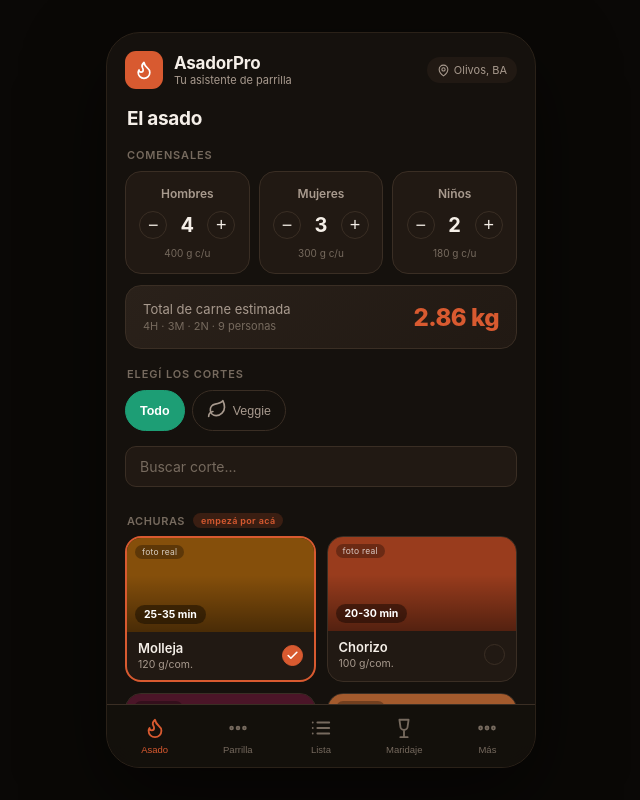
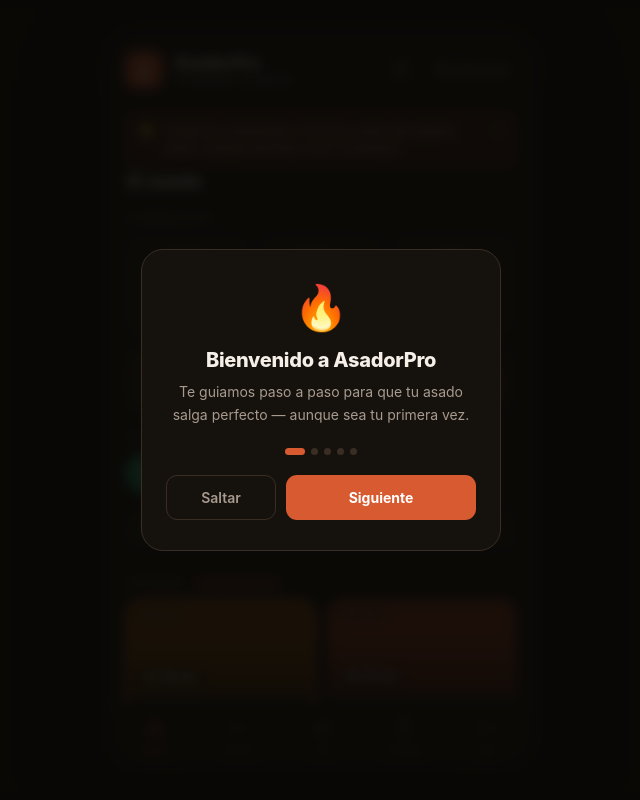
Before and after one commit to alejo-design/AsadorPro, a plain HTML site: page index.html in a window 1280 px wide. Shown: the whole page, without its empty margins (319-959 px from the left). Drawn offline with Linux system fonts and the light colour scheme.

Commit message:
index.html

```diff
--- a/index.html
+++ b/index.html
@@ -204,6 +204,32 @@
   .nav button{flex:1;background:none;border:none;color:var(--faint);cursor:pointer;display:flex;flex-direction:column;align-items:center;gap:3px;font-size:9.5px;font-weight:500;padding:3px 0;}
   .nav button.on{color:var(--fire);}
   .nav button svg{width:22px;height:22px;}
+
+  /* Guía: botón ayuda */
+  .help-btn{width:30px;height:30px;border-radius:50%;border:1px solid var(--line);background:var(--surface);color:var(--muted);display:flex;align-items:center;justify-content:center;cursor:pointer;font-size:15px;font-weight:800;flex-shrink:0;font-family:var(--font);}
+  .help-btn:active{background:var(--surface2);}
+  /* Guía: pista contextual (coach) */
+  .coach{display:flex;align-items:flex-start;gap:9px;background:var(--fire-soft);border:1px solid #5A2E1C;border-radius:var(--radius-sm);padding:10px 12px;margin:6px 0 2px;}
+  .coach .ch-ic{flex-shrink:0;font-size:14px;line-height:1.4;}
+  .coach .ch-tx{font-size:12px;color:#F0C3AD;line-height:1.45;flex:1;}
+  .coach .ch-x{color:var(--faint);cursor:pointer;font-size:13px;flex-shrink:0;background:none;border:none;line-height:1.4;}
+  /* Guía: CTA siguiente paso */
+  .next-cta{display:flex;align-items:center;justify-content:center;gap:8px;width:100%;background:var(--fire);color:#fff;border:none;border-radius:var(--radius-sm);padding:14px;font-size:14px;font-weight:700;cursor:pointer;margin-top:16px;font-family:var(--font);}
+  .next-cta:active{transform:scale(.99);}
+  /* Guía: onboarding */
+  .onboard{position:fixed;inset:0;background:rgba(10,8,6,.88);backdrop-filter:blur(6px);z-index:100;display:flex;align-items:center;justify-content:center;padding:20px;}
+  .onboard.hidden{display:none;}
+  .ob-card{background:var(--bg);border:1px solid var(--line);border-radius:22px;width:100%;max-width:360px;padding:30px 24px;text-align:center;animation:obup .3s ease;}
+  @keyframes obup{from{transform:translateY(30px);opacity:0;}to{transform:none;opacity:1;}}
+  .ob-emoji{font-size:44px;margin-bottom:14px;}
+  .ob-title{font-size:20px;font-weight:800;margin-bottom:9px;letter-spacing:-.3px;}
+  .ob-text{font-size:14px;color:var(--muted);line-height:1.6;margin-bottom:22px;}
+  .ob-dots{display:flex;gap:6px;justify-content:center;margin-bottom:20px;}
+  .ob-dot{width:7px;height:7px;border-radius:50%;background:var(--line);transition:all .2s;}
+  .ob-dot.on{background:var(--fire);width:20px;border-radius:99px;}
+  .ob-btns{display:flex;gap:10px;}
+  .ob-skip{flex:1;background:transparent;border:1px solid var(--line);color:var(--muted);border-radius:var(--radius-sm);padding:13px;font-size:14px;font-weight:600;cursor:pointer;font-family:var(--font);}
+  .ob-next{flex:2;background:var(--fire);border:none;color:#fff;border-radius:var(--radius-sm);padding:13px;font-size:14px;font-weight:700;cursor:pointer;font-family:var(--font);}
 </style>
 </head>
 <body>
@@ -214,10 +240,12 @@
       <div class="brand-name">AsadorPro</div>
       <div class="brand-sub" id="brand-sub">Tu asistente de parrilla</div>
     </div>
+    <button class="help-btn" onclick="openOnboard()" aria-label="Ayuda">?</button>
     <div class="loc" id="loc-pill"></div>
   </div>
 
   <div class="scroll" id="scroll">
+    <div class="coach" id="coach"><span class="ch-ic">💡</span><span class="ch-tx" id="coach-tx"></span><button class="ch-x" onclick="dismissCoach()">✕</button></div>
     <!-- PLANIFICAR -->
     <div class="screen active" id="s-plan">
       <div class="h-row"><h2 id="t-plan">El asado</h2></div>
@@ -240,6 +268,7 @@
       <input class="search" id="csearch" placeholder="Buscar corte..." oninput="renderCortes()">
       <div id="clist"></div>
       <div class="count-note" id="ccount"></div>
+      <button class="next-cta" onclick="addToGrill()">Continuar — armar la parrilla →</button>
     </div>
 
     <!-- PARRILLA -->
@@ -325,6 +354,19 @@
     <button data-s="lista" onclick="go('lista')"><span class="ic"></span><span>Lista</span></button>
     <button data-s="mar" onclick="go('mar')"><span class="ic"></span><span>Maridaje</span></button>
     <button data-s="mas" onclick="go('mas')"><span class="ic"></span><span>Más</span></button>
+  </div>
+
+  <div class="onboard hidden" id="onboard">
+    <div class="ob-card">
+      <div class="ob-emoji" id="ob-emoji">🔥</div>
+      <div class="ob-title" id="ob-title"></div>
+      <div class="ob-text" id="ob-text"></div>
+      <div class="ob-dots" id="ob-dots"></div>
+      <div class="ob-btns">
+        <button class="ob-skip" id="ob-skip" onclick="closeOnboard()">Saltar</button>
+        <button class="ob-next" id="ob-next" onclick="obNext()">Siguiente</button>
+      </div>
+    </div>
   </div>
 </div>
 
@@ -645,9 +687,42 @@
  document.querySelectorAll('.nav button').forEach(b=>b.classList.toggle('on',b.dataset.s===s));
  document.getElementById('scroll').scrollTop=0;
  if(s==='mas')closeSub();
+ updateCoach(s);
  track('pantalla',{seccion:s});
 }
 function geo(q){track('ver_locales',{busqueda:q});window.open('https://www.google.com/maps/search/'+encodeURIComponent(q+' cerca de '+REGIONS[region].loc),'_blank');}
+
+/* ---------- GUÍA / ONBOARDING ---------- */
+const OB=[
+ {e:'🔥',t:'Bienvenido a AsadorPro',x:'Te guiamos paso a paso para que tu asado salga perfecto — aunque sea tu primera vez.'},
+ {e:'👥',t:'1 · ¿Cuántos son?',x:'Cargá hombres, mujeres y niños. Calculamos cuánta carne comprar, sin que falte ni sobre.'},
+ {e:'🥩',t:'2 · Elegí los cortes',x:'Tocá los cortes que querés hacer. Cada uno trae su tiempo de cocción y los gramos por persona.'},
+ {e:'⏱️',t:'3 · A la parrilla',x:'Cada corte tiene su cronómetro. Dale play cuando lo ponés al fuego y te avisamos cuándo está listo.'},
+ {e:'🛒',t:'4 · Lista y maridaje',x:'Tu lista de compras se arma sola, con locales cerca. Y te sugerimos el vino ideal para lo que cocinás.'},
+];
+let obStep=0;
+function renderOb(){
+ const s=OB[obStep];
+ document.getElementById('ob-emoji').textContent=s.e;
+ document.getElementById('ob-title').textContent=s.t;
+ document.getElementById('ob-text').textContent=s.x;
+ document.getElementById('ob-dots').innerHTML=OB.map((_,i)=>'<span class="ob-dot'+(i===obStep?' on':'')+'"></span>').join('');
+ document.getElementById('ob-next').textContent=obStep===OB.length-1?'Empezar 🔥':'Siguiente';
+ document.getElementById('ob-skip').style.visibility=obStep===OB.length-1?'hidden':'visible';
+}
+function showOnboard(){obStep=0;renderOb();document.getElementById('onboard').classList.remove('hidden');}
+function openOnboard(){showOnboard();track('ayuda_abierta');}
+function obNext(){if(obStep<OB.length-1){obStep++;renderOb();}else closeOnboard();}
+function closeOnboard(){document.getElementById('onboard').classList.add('hidden');try{localStorage.setItem('asadorpro_ob','1');}catch(e){}}
+const COACH={
+ plan:'Cargá los comensales y tocá los cortes que querés hacer. Cuando termines, tocá "Continuar".',
+ parr:'Dale play a cada corte cuando lo ponés al fuego. El cronómetro te avisa cuándo sacarlo.',
+ lista:'Tu lista se arma sola con lo que elegiste. Tocá "Ver locales" para comprar cerca.',
+ mar:'Elegí qué vas a comer y tu presupuesto: te sugerimos el vino que combina.',
+ mas:'Notificaciones, idiomas/regiones e info de privacidad, todo en un lugar.',
+};
+function updateCoach(s){const c=document.getElementById('coach');if(!c)return;const tx=COACH[s];if(!tx){c.style.display='none';return;}document.getElementById('coach-tx').textContent=tx;c.style.display='flex';}
+function dismissCoach(){document.getElementById('coach').style.display='none';}
 
 /* ---------- INIT ---------- */
 function navIcons(){
@@ -671,6 +746,8 @@
  document.getElementById('loc-pill').innerHTML=I.pin+' '+R.loc;document.querySelector('#loc-pill svg').style.width='13px';document.querySelector('#loc-pill svg').style.height='13px';
  navIcons();
  calc();renderCortes();renderLista();renderWines();renderGrill();
+ updateCoach('plan');
+ try{if(!localStorage.getItem('asadorpro_ob'))showOnboard();}catch(e){}
 }
 init();
 </script>
```
